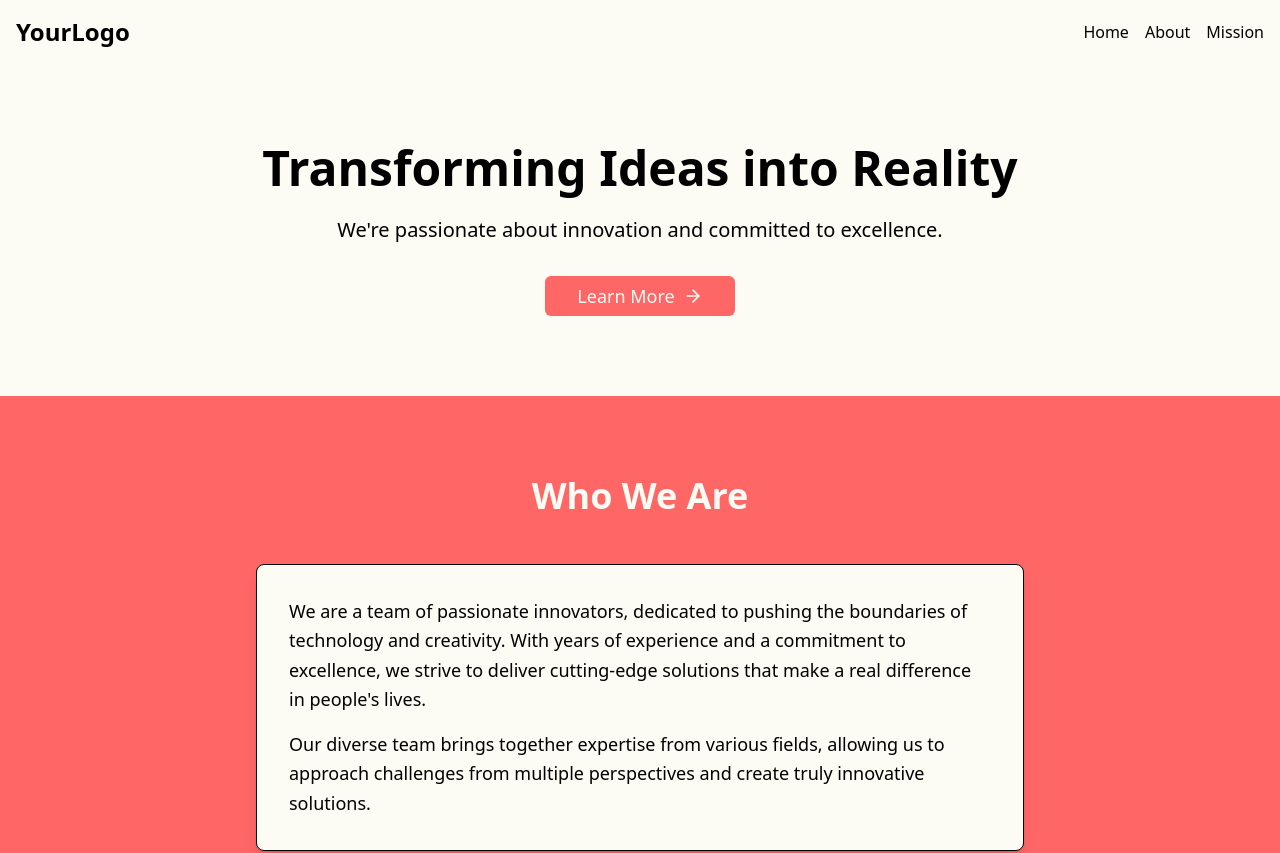
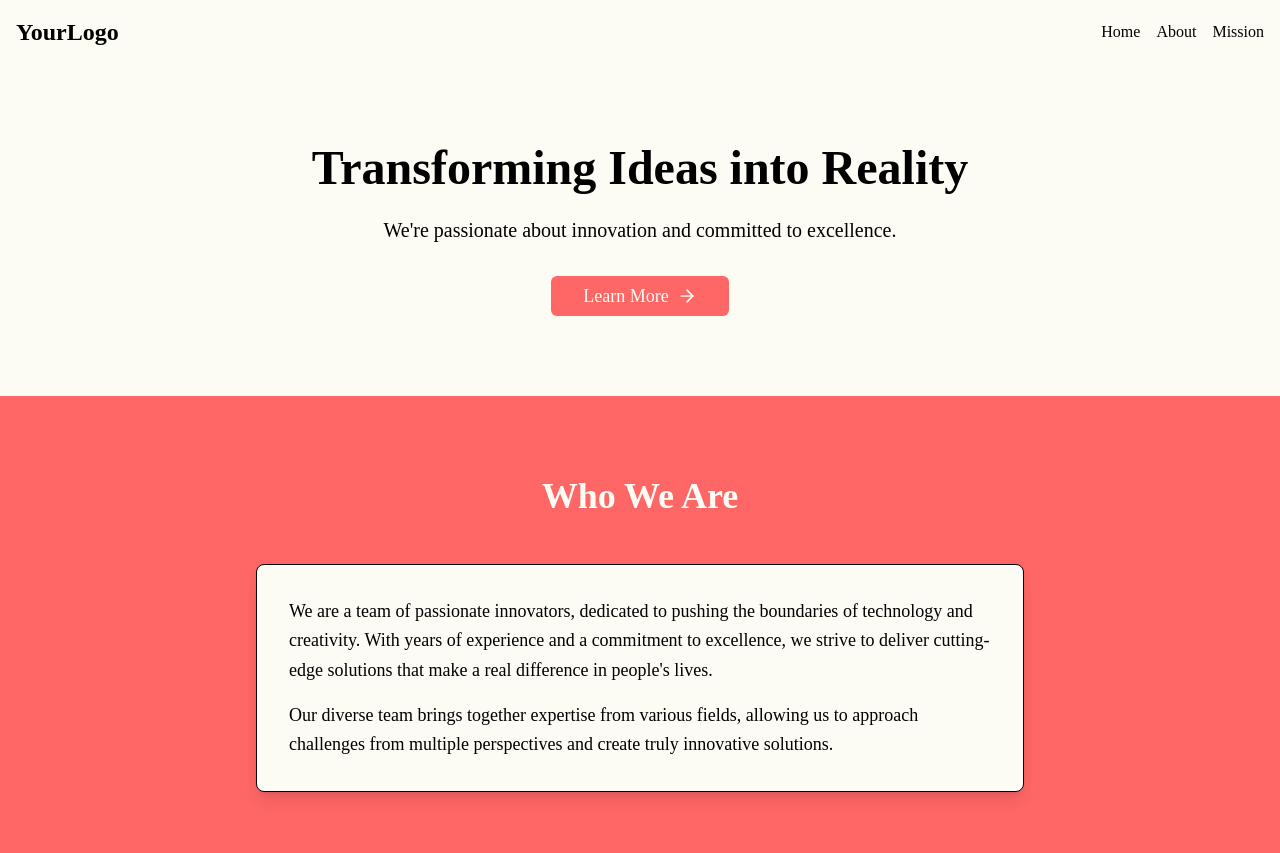
Before and after one commit to GPT-Engineer-App/cozy-landing-haven, a React (Vite) app: page / in a window 1280 px wide. Shown: the top 853 px of the page. Built offline with nearby package versions, Linux system fonts and the light colour scheme.

Commit message:
GPT Engineer Update [skip gpt_engineer]

```diff
--- a/src/index.css
+++ b/src/index.css
@@ -72,5 +72,6 @@
   }
   body {
     @apply bg-background text-foreground;
+    font-family: "Times New Roman", Times, serif;
   }
 }
```
